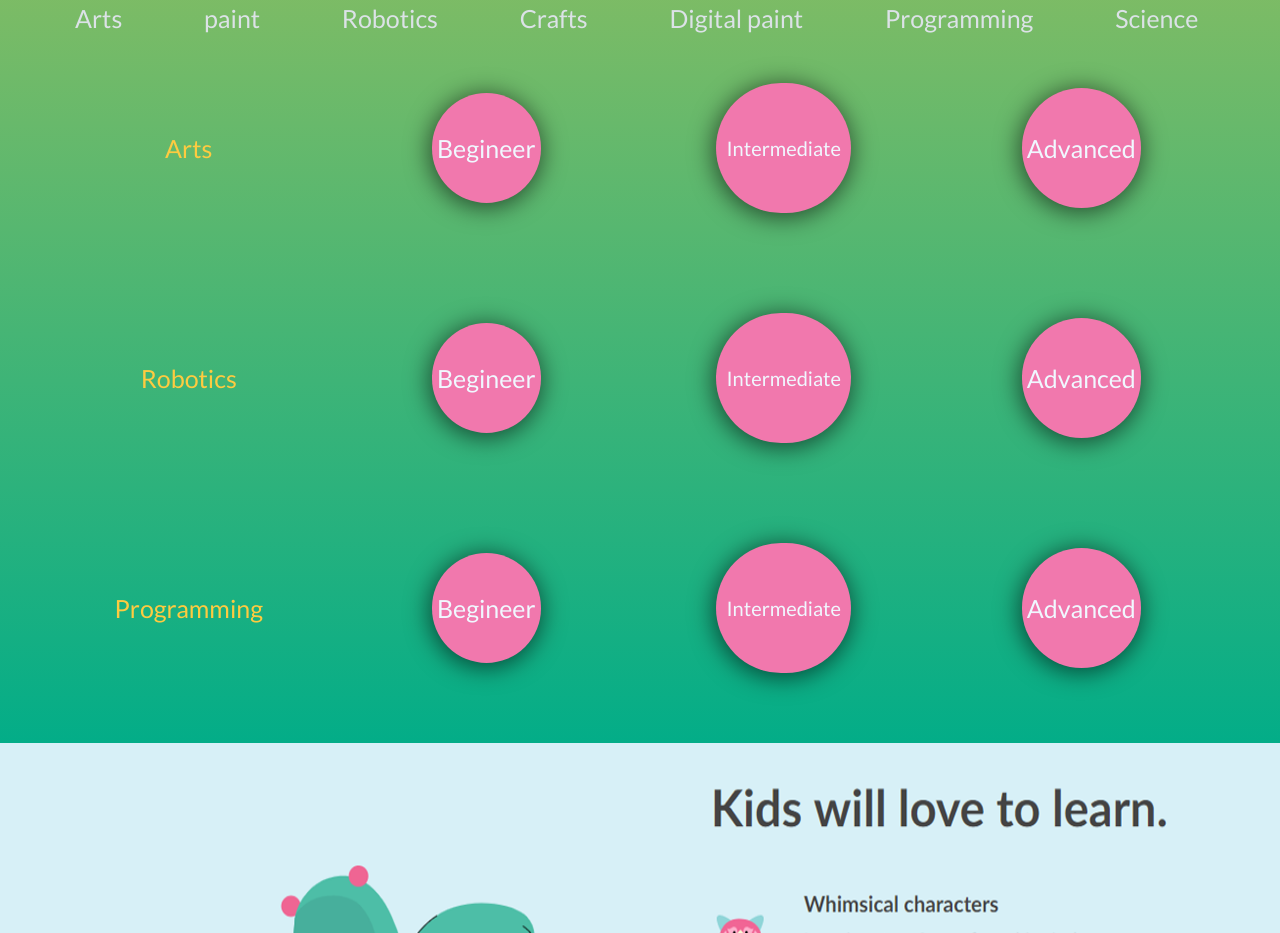
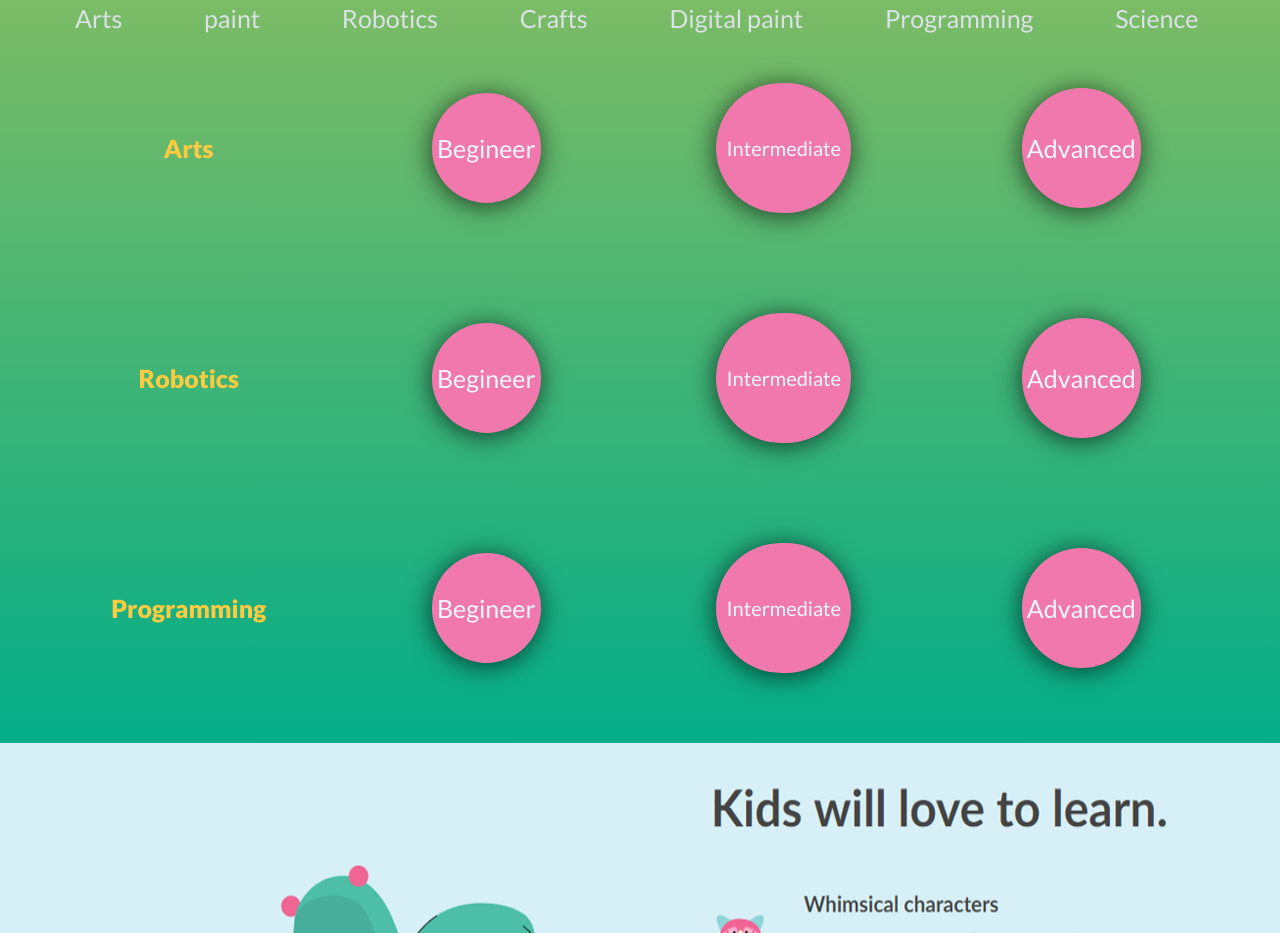
Before and after one commit to Adelbinsayed/OFkids, a website: page index.html in a window 1280 px wide. Shown: the part 896-1829 px from the top of the page. Drawn offline with Linux system fonts and the light colour scheme.

Commit message:
3.1.1 beta

```diff
--- a/sass/components/_catagories.scss
+++ b/sass/components/_catagories.scss
@@ -30,19 +30,8 @@ transition: all 0.2s;
 .catagories__container
 {
 background-image: linear-gradient(to  bottom ,rgba($color-secondary-1, .5), rgba($color-primary-1, .5)) ;
+font-size: 2.5rem ;
 
-
-font-size: 2.5rem ;
-/*&--difficulty
-{
-display: grid;
-grid-gap: 4rem;
-padding-left: 3.9rem;
-padding-top: 5rem;
-padding-bottom: 7rem;
-
-
-}*/
 &--difficulty
 {
 color: $color-secondary-1;
@@ -57,5 +46,10 @@ padding-right: 10rem;
 align-items: center;
 justify-items: center ;
 }
+&--subject
+{
+font-weight: 800;
 
 }
+
+}
```
Also changed, not shown: css/style.css.
